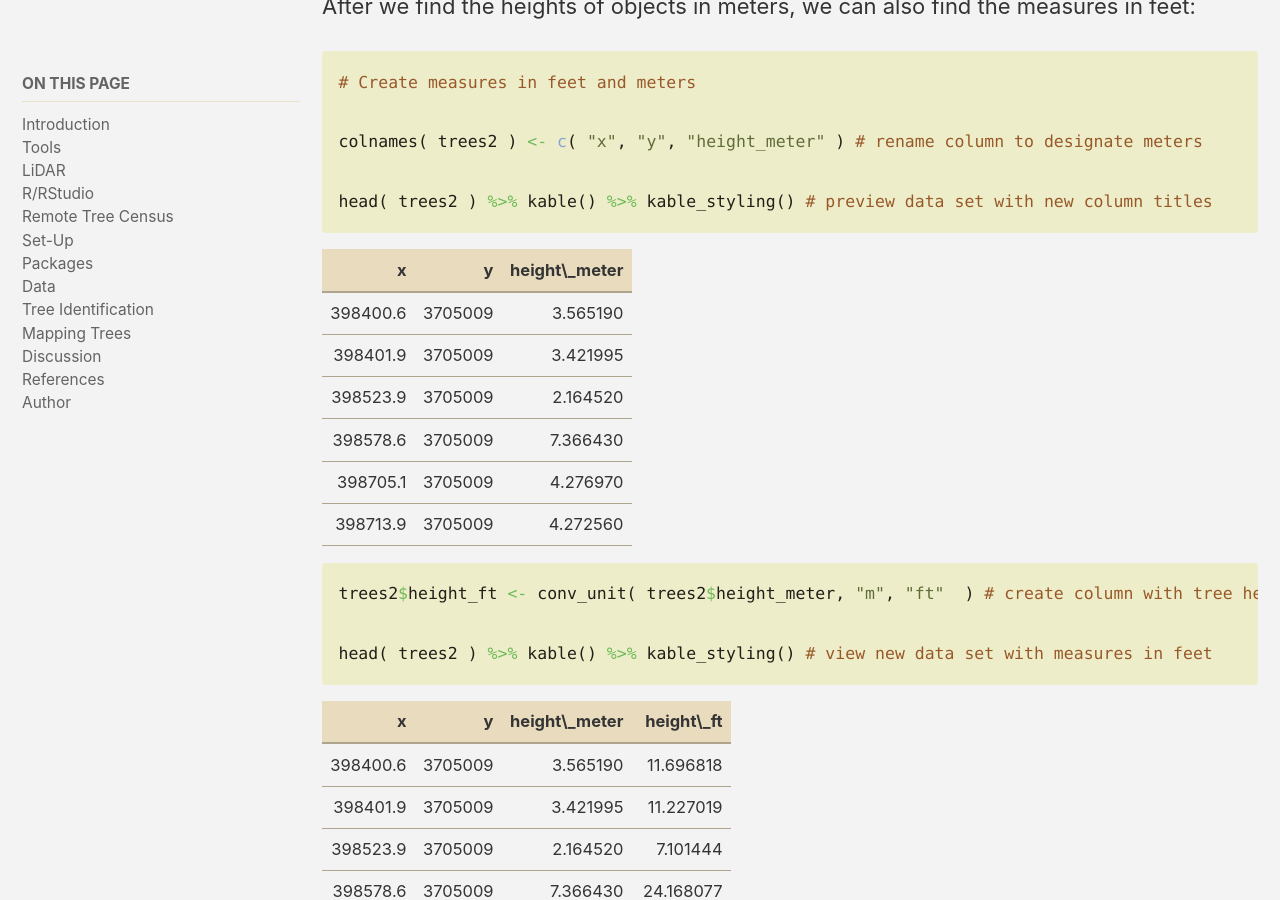
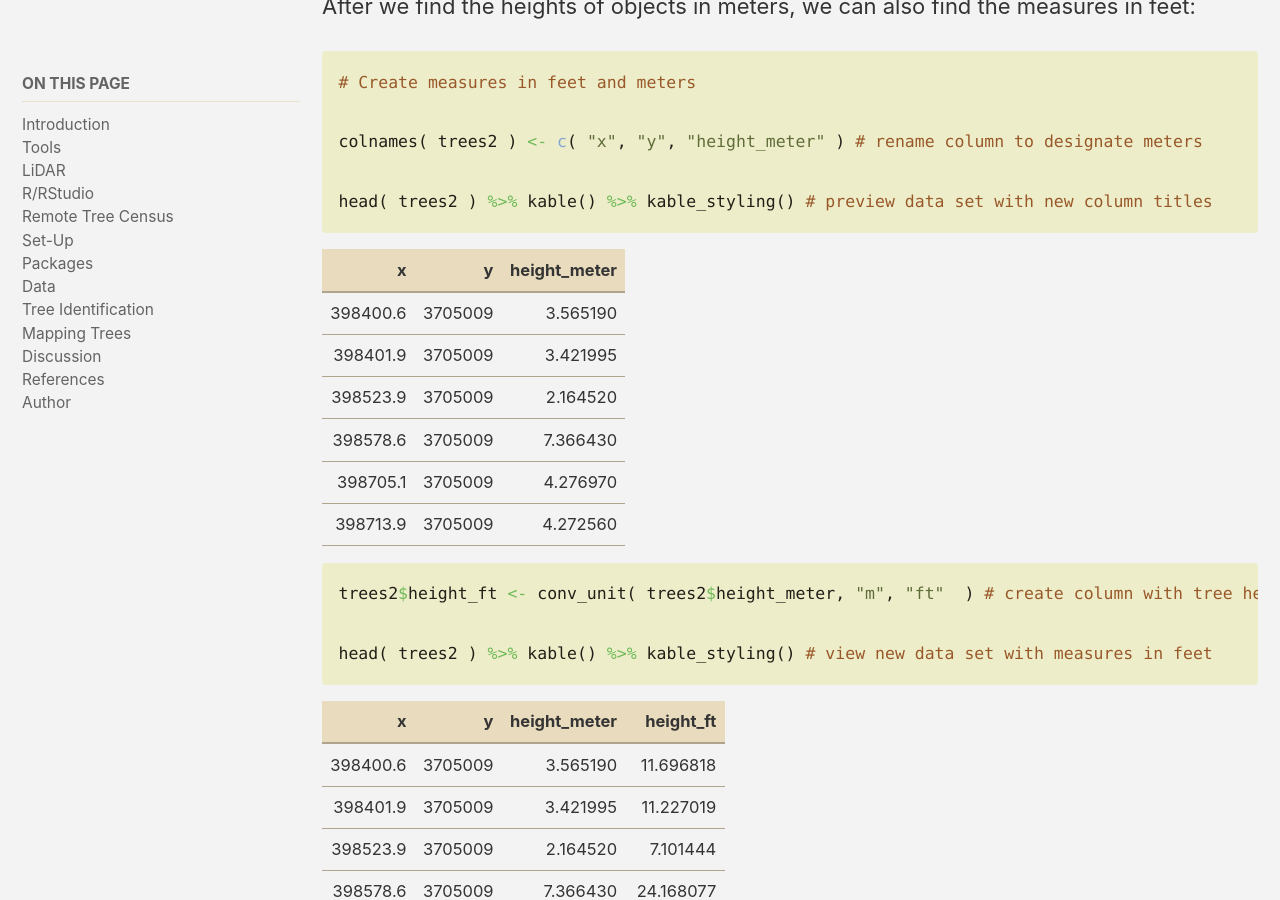
Before and after one commit to castower/cpp-593-treeproject-site, a Jekyll site: the page built from index.md, in a window 1280 px wide and 900 px high, scrolled down 20602 px. Built offline with Jekyll 4.4.1, drawn with Linux system fonts in a browser that asks for light colours; cached includes are drawn as plain includes; nearby versions of some CDN libraries.

Commit message:
Update index.md

```diff
--- a/index.md
+++ b/index.md
@@ -601,7 +601,7 @@ head( trees2 ) %>% kable() %>% kable_styling() # preview data set with new colum
 
 <th style="text-align:right;"> y </th>
 
-<th style="text-align:right;"> height\_meter </th>
+<th style="text-align:right;"> height_meter </th>
 
 </tr>
 
@@ -695,9 +695,9 @@ head( trees2 ) %>% kable() %>% kable_styling() # view new data set with measures
 
 <th style="text-align:right;"> y </th>
 
-<th style="text-align:right;"> height\_meter </th>
+<th style="text-align:right;"> height_meter </th>
 
-<th style="text-align:right;"> height\_ft </th>
+<th style="text-align:right;"> height_ft </th>
 
 </tr>
 
```
